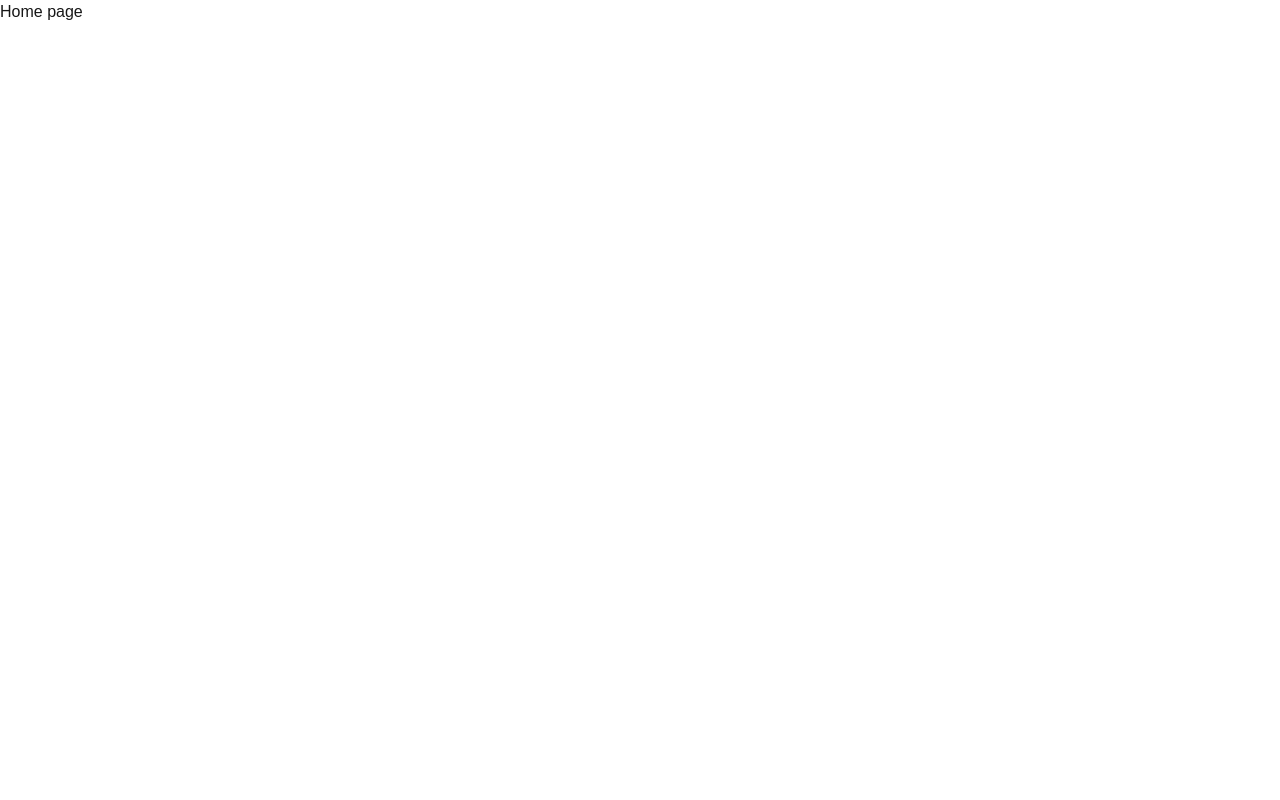
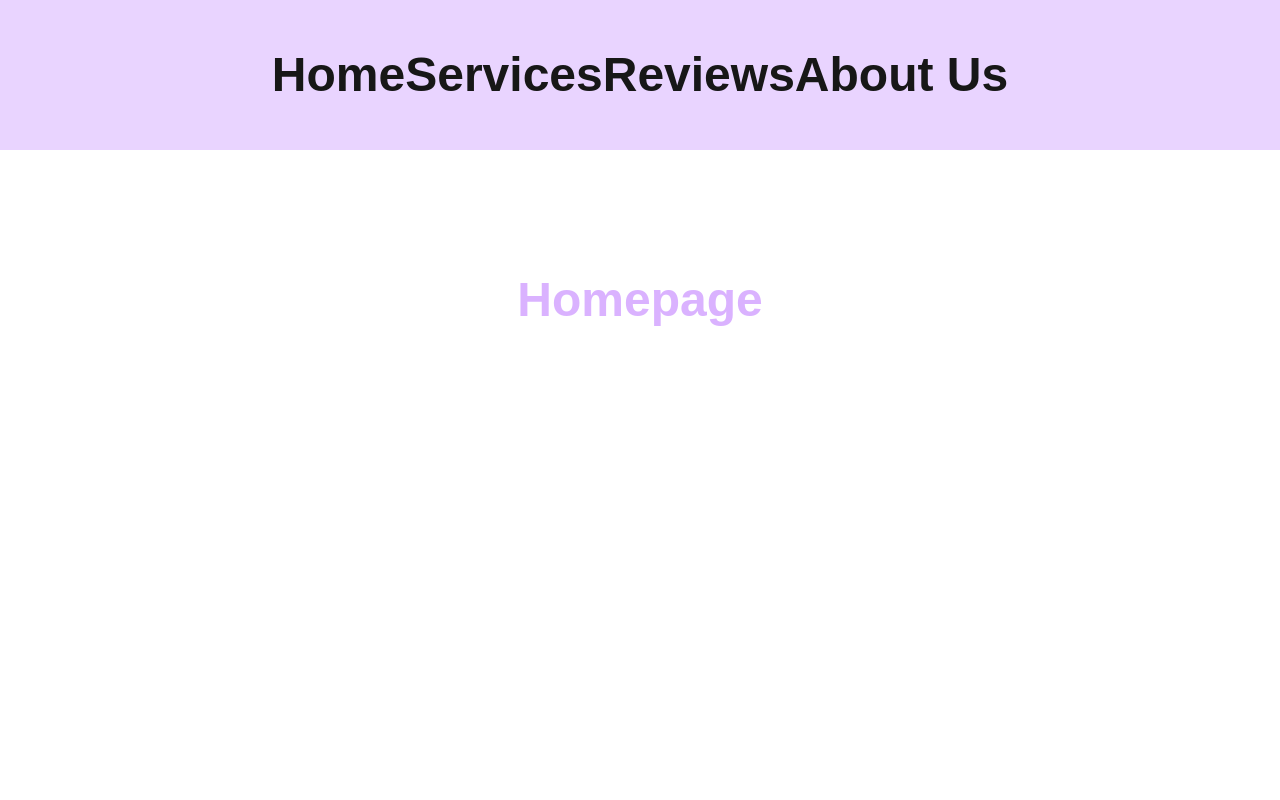
Before and after one commit to mjh-shikder/Next-Core-Concepts, a Next.js app: page / in a window 1280 px wide. Shown: the top 800 px of the page. Built offline with nearby package versions, Linux system fonts and the light colour scheme.

Commit message:
common layout routes added

```diff
--- /dev/null
+++ b/src/app/(withCommonLayout)/about-us/page.jsx
@@ -0,0 +1,11 @@
+import React from 'react';
+
+const AboutUs = () => {
+    return (
+        <div>
+            About Us
+        </div>
+    );
+};
+
+export default AboutUs;
--- a/src/app/(withCommonLayout)/layout.jsx
+++ b/src/app/(withCommonLayout)/layout.jsx
@@ -1,12 +1,15 @@
-import Footer from '@/components/shared/Footer';
-import Navbar from '@/components/shared/Navbar';
-import React from 'react';
+import Footer from "@/components/shared/Footer";
+import Navbar from "@/components/shared/Navbar";
+import React from "react";
 
-const layout = ({children}) => {
+const layout = ({ children }) => {
   return (
     <div>
       <Navbar></Navbar>
+      <div className="h-screen ">
         {children}
+      </div>
+
       <Footer></Footer>
     </div>
   );
--- /dev/null
+++ b/src/app/(withCommonLayout)/page.jsx
@@ -0,0 +1,13 @@
+import React from 'react';
+
+const HomePage = () => {
+    return (
+      <div>
+        <h1 className="h-[300px] flex items-center justify-center font-bold text-5xl text-purple-300">
+          Homepage
+        </h1>
+      </div>
+    );
+};
+
+export default HomePage;
--- /dev/null
+++ b/src/app/(withCommonLayout)/reviews/page.jsx
@@ -0,0 +1,11 @@
+import React from 'react';
+
+const ReviewsPage = () => {
+    return (
+        <div>
+            Review page
+        </div>
+    );
+};
+
+export default ReviewsPage;
--- a/src/app/page.jsx
+++ /dev/null
@@ -1,5 +0,0 @@
-export default function Home() {
-  return (
-   <h2>Home page</h2>
-  );
-}
--- a/src/components/shared/Navbar.jsx
+++ b/src/components/shared/Navbar.jsx
@@ -1,9 +1,15 @@
+import Link from 'next/link';
 import React from 'react';
 
 const Navbar = () => {
     return (
       <div className="h-[150px] bg-purple-200 font-bold text-5xl flex justify-center items-center  ">
-        Navbarrr
+        <ul>
+        <Link href={'/'}>Home</Link>
+        <Link href={'/services'}>Services</Link>
+        <Link href={'/reviews'}>Reviews</Link>
+        <Link href={'/about-us'}>About Us</Link>
+       </ul>
       </div>
     );
 };
```
Also changed, not shown: src/components/shared/DashboardSidebar.jsx (+13 -9 lines). Lines whose indentation alone changed are shown as unchanged.
